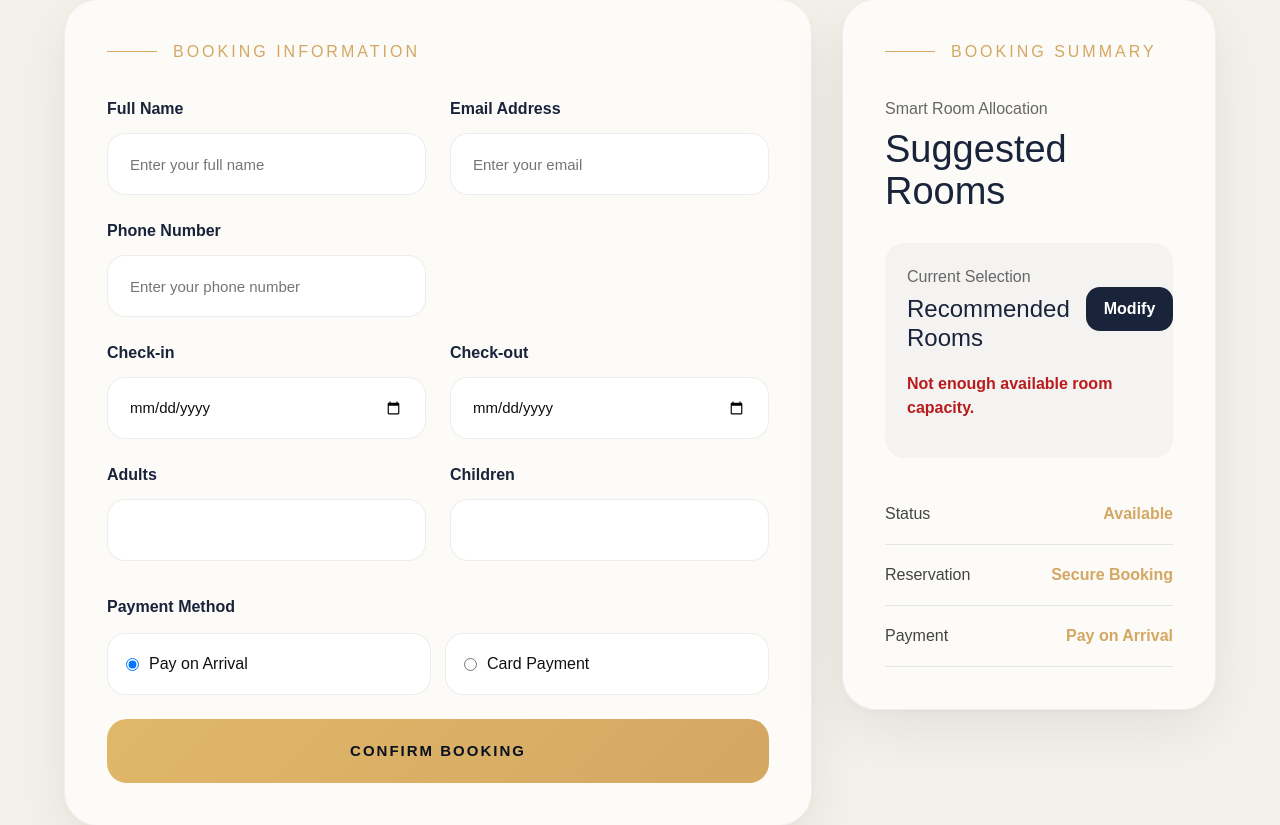
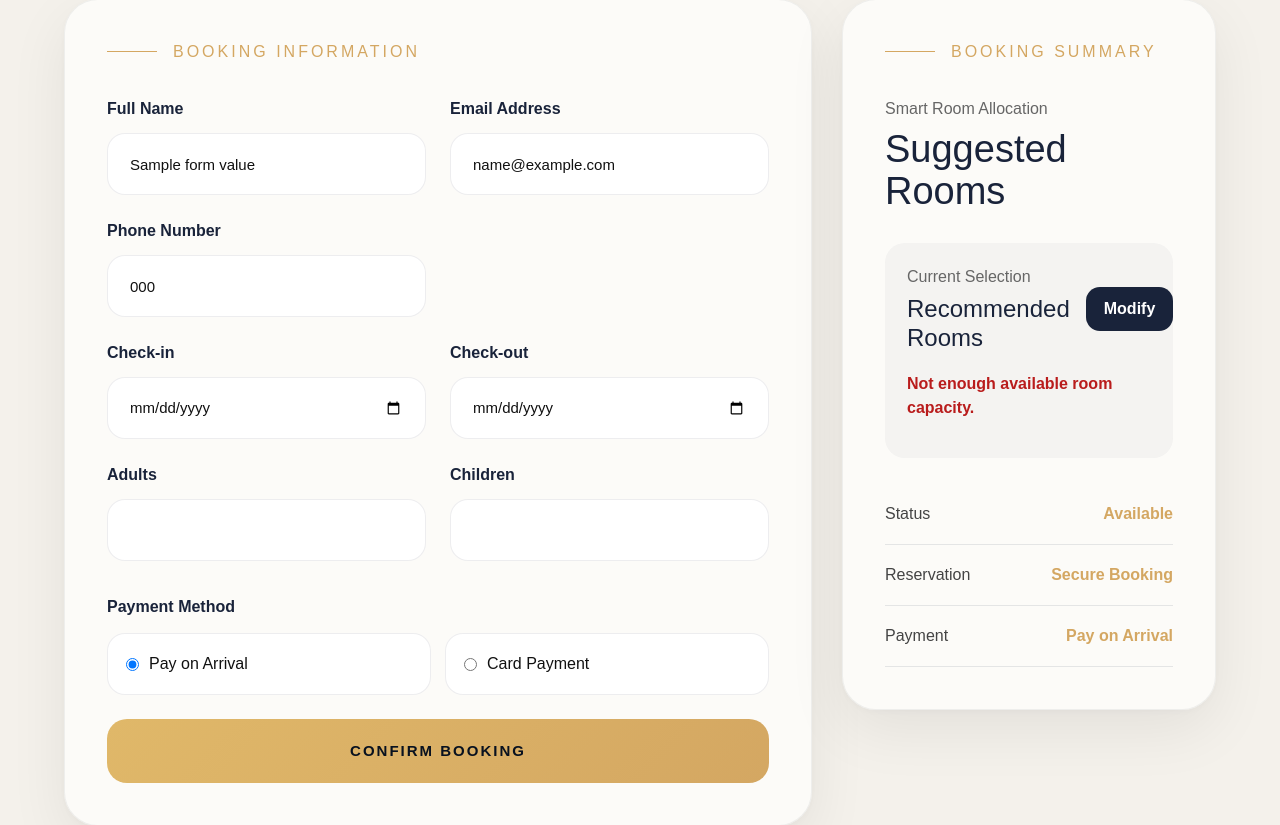
Before and after one commit to ars1224/Noble_InnSync, a Flask app: template app/templates/bookings/booking_form.html in a window 1280 px wide. Shown: the part 657-1482 px from the top of the page. Run offline with Flask 3, Linux system fonts and the light colour scheme; the template is opened without the code that fills it: most values are stand-ins (such as "Sample title", 1, 10 or a date in 2020); data that the repository does not hold is empty; some libraries are stand-ins or nearby versions.

Commit message:
final changes

```diff
--- a/app/routes/booking_routes.py
+++ b/app/routes/booking_routes.py
@@ -1,3 +1,5 @@
+import re
+from datetime import date
 from decimal import Decimal
 
 from flask import Blueprint, abort, render_template, request, redirect, url_for
@@ -19,12 +21,104 @@ from app.utils.reservations import (
 booking = Blueprint("booking", __name__)
 
 TAX_RATE = 0.15
+EMAIL_PATTERN = re.compile(
+    r"^[A-Za-z0-9._%+-]+@[A-Za-z0-9.-]+\.[A-Za-z]{2,}$"
+)
+EXPIRY_PATTERN = re.compile(r"^\d{2}/\d{2}$")
+PAYMENT_METHODS = {"Pay on Arrival", "Card Payment"}
 
 
 def add_tax_and_fees(room_total):
     room_total = Decimal(str(room_total))
     tax_total = (room_total * Decimal(str(TAX_RATE))).quantize(Decimal("0.01"))
     return tax_total, (room_total + tax_total).quantize(Decimal("0.01"))
+
+
+def booking_form_values(source=None):
+    source = source or {}
+    return {
+        "guest_name": source.get("guest_name", "").strip(),
+        "email": source.get("email", "").strip(),
+        "phone": source.get("phone", "").strip(),
+        "check_in": source.get("check_in", "").strip(),
+        "check_out": source.get("check_out", "").strip(),
+        "adults": source.get("adults", "1") or "1",
+        "children": source.get("children", "0") or "0",
+        "selected_room_ids": source.get("selected_room_ids", "").strip(),
+        "payment_method": source.get("payment_method", "Pay on Arrival"),
+        "cardholder_name": source.get("cardholder_name", "").strip(),
+        "card_number": source.get("card_number", "").strip(),
+        "expiry": source.get("expiry", "").strip(),
+        "cvv": source.get("cvv", "").strip(),
+    }
+
+
+def render_booking_form(form_values=None, form_errors=None, status_code=200):
+    form_values = form_values or booking_form_values(request.args)
+    rendered_page = render_template(
+        "bookings/booking_form.html",
+        form_values=form_values,
+        form_errors=form_errors or [],
+        adults=form_values["adults"],
+        children=form_values["children"],
+        check_in=form_values["check_in"],
+        check_out=form_values["check_out"],
+    )
+    return rendered_page, status_code
+
+
+def validate_booking_form(form_values, today=None):
+    today = today or date.today()
+    errors = []
+
+    if not form_values["guest_name"]:
+        errors.append("Full name is required.")
+
+    if not EMAIL_PATTERN.fullmatch(form_values["email"]):
+        errors.append("Enter a valid email address, for example name@example.com.")
+
+    phone = form_values["phone"]
+    if not phone:
+        errors.append("Phone number is required.")
+    elif re.search(r"[^0-9\s]", phone):
+        errors.append("Phone number can contain digits and spaces only.")
+    else:
+        phone_digits = phone.replace(" ", "")
+        if not 9 <= len(phone_digits) <= 11:
+            errors.append("Phone number must contain 9 to 11 digits.")
+
+    if form_values["payment_method"] not in PAYMENT_METHODS:
+        errors.append("Choose a valid payment method.")
+
+    if form_values["payment_method"] == "Card Payment":
+        if not form_values["cardholder_name"]:
+            errors.append("Cardholder name is required.")
+
+        card_number = form_values["card_number"]
+        if re.search(r"[^0-9\s]", card_number):
+            errors.append("Card number can contain digits and spaces only.")
+        elif len(card_number.replace(" ", "")) != 16:
+            errors.append("Card number must contain exactly 16 digits.")
+
+        expiry = form_values["expiry"]
+        if not EXPIRY_PATTERN.fullmatch(expiry):
+            errors.append("Expiry date must use MM/YY format.")
+        else:
+            expiry_month = int(expiry[:2])
+            expiry_year = 2000 + int(expiry[-2:])
+
+            if not 1 <= expiry_month <= 12:
+                errors.append("Expiry month must be between 01 and 12.")
+            elif (
+                expiry_year < today.year
+                or (expiry_year == today.year and expiry_month < today.month)
+            ):
+                errors.append("Expiry date must not be expired.")
+
+        if not re.fullmatch(r"\d{3}", form_values["cvv"]):
+            errors.append("CVV must contain exactly 3 digits.")
+
+    return errors
 
 
 ROOM_RULES = {
@@ -148,15 +242,29 @@ def build_manual_room_plan(room_ids, adults, children, check_in="", check_out=""
 def book_room():
 
     if request.method == "POST":
+        form_values = booking_form_values(request.form)
+        form_errors = validate_booking_form(form_values)
+
         try:
-            adults = max(1, int(request.form.get("adults", 1)))
-            children = max(0, int(request.form.get("children", 0)))
+            adults = int(form_values["adults"])
+            children = int(form_values["children"])
         except (TypeError, ValueError):
-            return "Guest counts must be valid numbers.", 400
+            adults = None
+            children = None
+            form_errors.append("Guest counts must be valid numbers.")
 
-        check_in = request.form.get("check_in")
-        check_out = request.form.get("check_out")
-        payment_method = request.form.get("payment_method", "Pay on Arrival")
+        if adults is not None and adults < 1:
+            form_errors.append("Adults must be at least 1.")
+
+        if children is not None and children < 0:
+            form_errors.append("Children cannot be negative.")
+
+        if form_errors:
+            return render_booking_form(form_values, form_errors, 400)
+
+        check_in = form_values["check_in"]
+        check_out = form_values["check_out"]
+        payment_method = form_values["payment_method"]
         normalized_payment_method = (
             "Card" if payment_method == "Card Payment" else "Pay on Arrival"
         )
@@ -164,18 +272,37 @@ def book_room():
             "Paid" if normalized_payment_method == "Card" else "Unpaid"
         )
 
-        selected_room_ids = request.form.get("selected_room_ids", "").strip()
+        selected_room_ids = form_values["selected_room_ids"]
+        if selected_room_ids:
+            try:
+                room_ids = [
+                    int(room_id)
+                    for room_id in selected_room_ids.split(",")
+                    if room_id
+                ]
+            except ValueError:
+                return render_booking_form(
+                    form_values,
+                    ["Choose valid rooms for this booking."],
+                    400,
+                )
+        else:
+            room_ids = []
 
         begin_booking_transaction()
 
         if selected_room_ids:
-            room_ids = [int(room_id) for room_id in selected_room_ids.split(",") if room_id]
             room_plan = build_manual_room_plan(room_ids, adults, children, check_in, check_out)
         else:
             room_plan = suggest_rooms(adults, children, check_in, check_out)
 
         if not room_plan["can_fit"]:
-            return "Not enough available room capacity for this booking."
+            db.session.rollback()
+            return render_booking_form(
+                form_values,
+                ["Not enough available room capacity for this booking."],
+                400,
+            )
 
         try:
             nights, room_total = calculate_stay_total(
@@ -185,12 +312,13 @@ def book_room():
             )
             tax_total, total_price = add_tax_and_fees(room_total)
         except ValueError as error:
-            return str(error), 400
+            db.session.rollback()
+            return render_booking_form(form_values, [str(error)], 400)
 
         new_booking = Booking(
-            guest_name=request.form.get("guest_name"),
-            email=request.form.get("email"),
-            phone=request.form.get("phone"),
+            guest_name=form_values["guest_name"],
+            email=form_values["email"],
+            phone=form_values["phone"],
             check_in=check_in,
             check_out=check_out,
             adults=adults,
@@ -240,13 +368,7 @@ def book_room():
             )
         )
 
-    return render_template(
-        "bookings/booking_form.html",
-        adults=request.args.get("adults", 1),
-        children=request.args.get("children", 0),
-        check_in=request.args.get("check_in", ""),
-        check_out=request.args.get("check_out", "")
-    )
+    return render_booking_form()
 
 
 @booking.route("/booking-success/<reference_number>")
--- a/app/static/css/booking.css
+++ b/app/static/css/booking.css
@@ -109,6 +109,28 @@
     display: flex;
     flex-direction: column;
     gap: 24px;
+}
+
+.form-error-summary {
+    border: 1px solid rgba(180, 35, 24, 0.24);
+    border-radius: 18px;
+    background: #fff4f2;
+    color: #7a1f17;
+    padding: 18px 20px;
+}
+
+.form-error-summary strong {
+    display: block;
+    margin-bottom: 8px;
+}
+
+.form-error-summary ul {
+    margin: 0;
+    padding-left: 20px;
+}
+
+.form-error-summary li + li {
+    margin-top: 4px;
 }
 
 .booking-grid {
--- a/app/templates/bookings/booking_form.html
+++ b/app/templates/bookings/booking_form.html
@@ -55,6 +55,17 @@
             >
                 {% include '_csrf.html' %}
 
+                {% if form_errors %}
+                    <div class="form-error-summary" role="alert">
+                        <strong>Please fix the following:</strong>
+                        <ul>
+                            {% for error in form_errors %}
+                                <li>{{ error }}</li>
+                            {% endfor %}
+                        </ul>
+                    </div>
+                {% endif %}
+
                 <div class="booking-grid">
 
                     <div class="form-group">
@@ -66,6 +77,7 @@
                         <input
                             type="text"
                             name="guest_name"
+                            value="{{ form_values.guest_name }}"
                             placeholder="Enter your full name"
                             required
                         >
@@ -81,6 +93,7 @@
                         <input
                             type="email"
                             name="email"
+                            value="{{ form_values.email }}"
                             placeholder="Enter your email"
                             required
                         >
@@ -101,6 +114,7 @@
                             type="text"
                             id="phone-number"
                             name="phone"
+                            value="{{ form_values.phone }}"
                             placeholder="Enter your phone number"
                             required
                         >
@@ -120,7 +134,7 @@
                         <input
                             type="date"
                             name="check_in"
-                            value="{{ check_in }}"
+                            value="{{ form_values.check_in }}"
                             required
                         >
 
@@ -135,7 +149,7 @@
                         <input
                             type="date"
                             name="check_out"
-                            value="{{ check_out }}"
+                            value="{{ form_values.check_out }}"
                             required
                         >
 
@@ -155,7 +169,7 @@
                             type="number"
                             name="adults"
                             min="1"
-                            value="{{ adults or 1 }}"
+                            value="{{ form_values.adults or 1 }}"
                             required
                         >
 
@@ -171,7 +185,7 @@
                                 type="number"
                                 name="children"
                                 min="0"
-                                value="{{ children or 0 }}"
+                                value="{{ form_values.children or 0 }}"
                                 required
                             >
 
@@ -183,6 +197,7 @@
                         type="hidden"
                         name="selected_room_ids"
                         id="selected-room-ids"
+                        value="{{ form_values.selected_room_ids }}"
                     >
 
                   <div class="payment-method-box">
@@ -199,7 +214,7 @@
                                     type="radio"
                                     name="payment_method"
                                     value="Pay on Arrival"
-                                    checked
+                                    {% if form_values.payment_method != "Card Payment" %}checked{% endif %}
                                 >
 
                                 <span>
@@ -214,6 +229,7 @@
                                     type="radio"
                                     name="payment_method"
                                     value="Card Payment"
+                                    {% if form_values.payment_method == "Card Payment" %}checked{% endif %}
                                 >
 
                                 <span>
@@ -227,7 +243,7 @@
                     </div>
 
                     <div
-                        class="card-payment-fields hidden"
+                        class="card-payment-fields {% if form_values.payment_method != 'Card Payment' %}hidden{% endif %}"
                         id="card-payment-fields"
                     >
 
@@ -241,7 +257,10 @@
 
                                 <input
                                     type="text"
+                                    name="cardholder_name"
+                                    value="{{ form_values.cardholder_name }}"
                                     placeholder="John Smith"
+                                    {% if form_values.payment_method != "Card Payment" %}disabled{% endif %}
                                     required
                                 >
 
@@ -256,8 +275,11 @@
                                 <input
                                     type="text"
                                     id="card-number"
+                                    name="card_number"
+                                    value="{{ form_values.card_number }}"
                                     maxlength="19"
                                     placeholder="1234 5678 9012 3456"
+                                    {% if form_values.payment_method != "Card Payment" %}disabled{% endif %}
                                     required
                                 >
 
@@ -276,8 +298,11 @@
                                 <input
                                     type="text"
                                     id="expiry-date"
+                                    name="expiry"
+                                    value="{{ form_values.expiry }}"
                                     maxlength="5"
                                     placeholder="MM/YY"
+                                    {% if form_values.payment_method != "Card Payment" %}disabled{% endif %}
                                     required
                                 >
 
@@ -292,8 +317,11 @@
                                 <input
                                     type="password"
                                     id="cvv"
+                                    name="cvv"
+                                    value="{{ form_values.cvv }}"
                                     maxlength="3"
                                     placeholder="123"
+                                    {% if form_values.payment_method != "Card Payment" %}disabled{% endif %}
                                     required
                                 >
 
--- a/app/templates/bookings/reservation_status.html
+++ b/app/templates/bookings/reservation_status.html
@@ -36,7 +36,7 @@
                             name="reference_number"
                             type="text"
                             value="{{ reference_number }}"
-                            placeholder="Example: NIS-a1B2c3..."
+                            placeholder="Example: NIS532912"
                             required
                         >
                     </div>
```
Also changed, not shown: app/utils/booking_lifecycle.py (+11 -18 lines), app/utils/reservations.py (+14 -1 lines), tests/test_app.py (+70 -1 lines), README.md.
